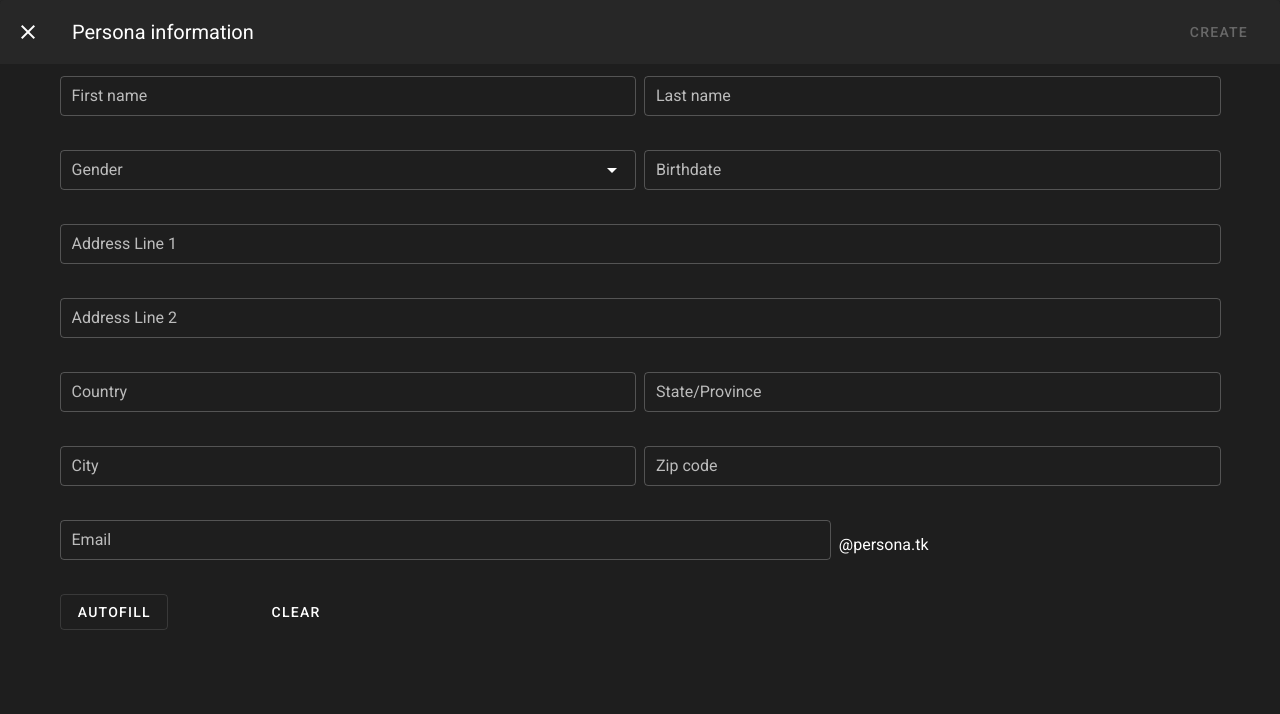
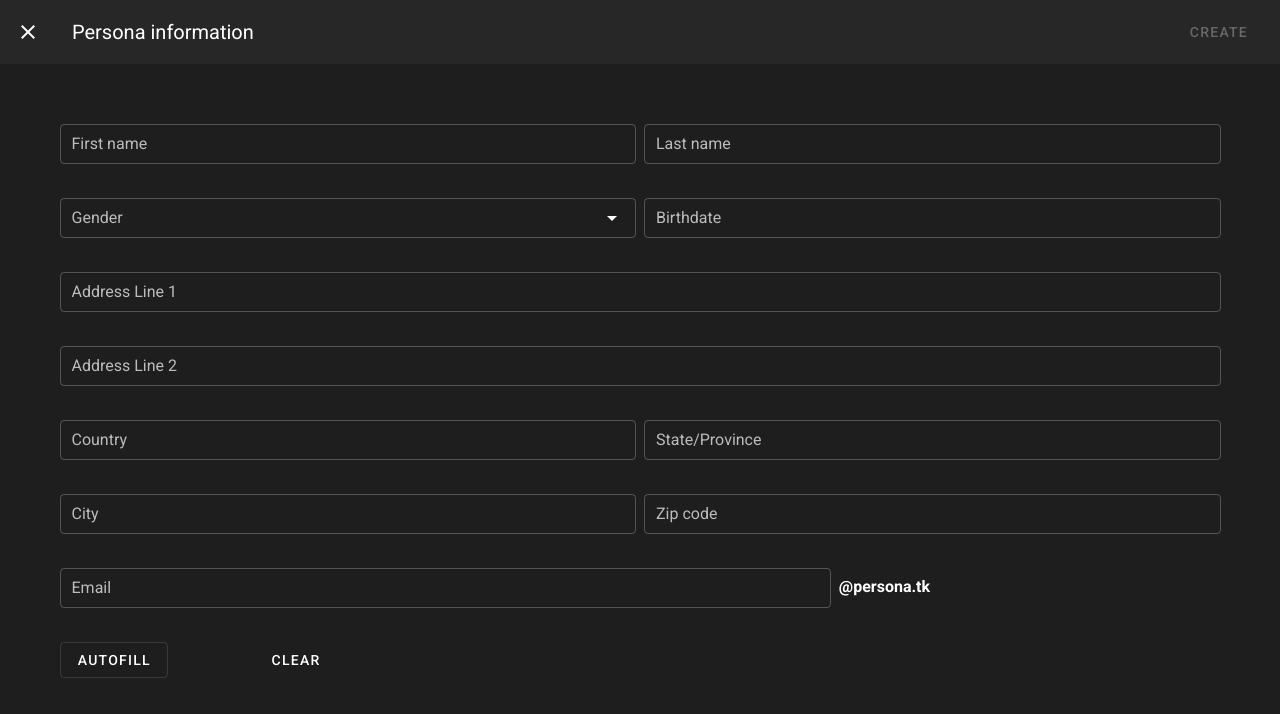
Before and after one commit to project-persona/web-client, a Nuxt app: page /personas in a window 1280 px wide. Both pictures are taken after a click on the button "CREATE NEW". Shown: the top 714 px of the page. Built offline with nearby package versions, Linux system fonts and the light colour scheme.

Commit message:
adjust style

```diff
--- a/pages/personas.vue
+++ b/pages/personas.vue
@@ -54,7 +54,7 @@
               </v-btn>
             </v-toolbar-items>
           </v-toolbar>
-          <v-form ref="form">
+          <v-form ref="form" class="form">
             <v-container>
               <v-row dense>
                 <v-col>
@@ -213,8 +213,8 @@
                     clearable
                   />
                 </v-col>
-                <v-col align-self="center">
-                  <p>@persona.tk</p>
+                <v-col class="email-tail">
+                  <h4>@persona.tk</h4>
                 </v-col>
               </v-row>
               <v-row dense>
@@ -337,8 +337,12 @@ export default {
 .card {
   margin: 20px;
 }
-.v-row {
-  padding-top: 0;
-  padding-bottom: 0;
+.form {
+  padding-top: 3rem;
+  padding-bottom: 3rem;
+}
+.email-tail {
+  align-self: center;
+  padding-bottom: 2rem;
 }
 </style>
```
